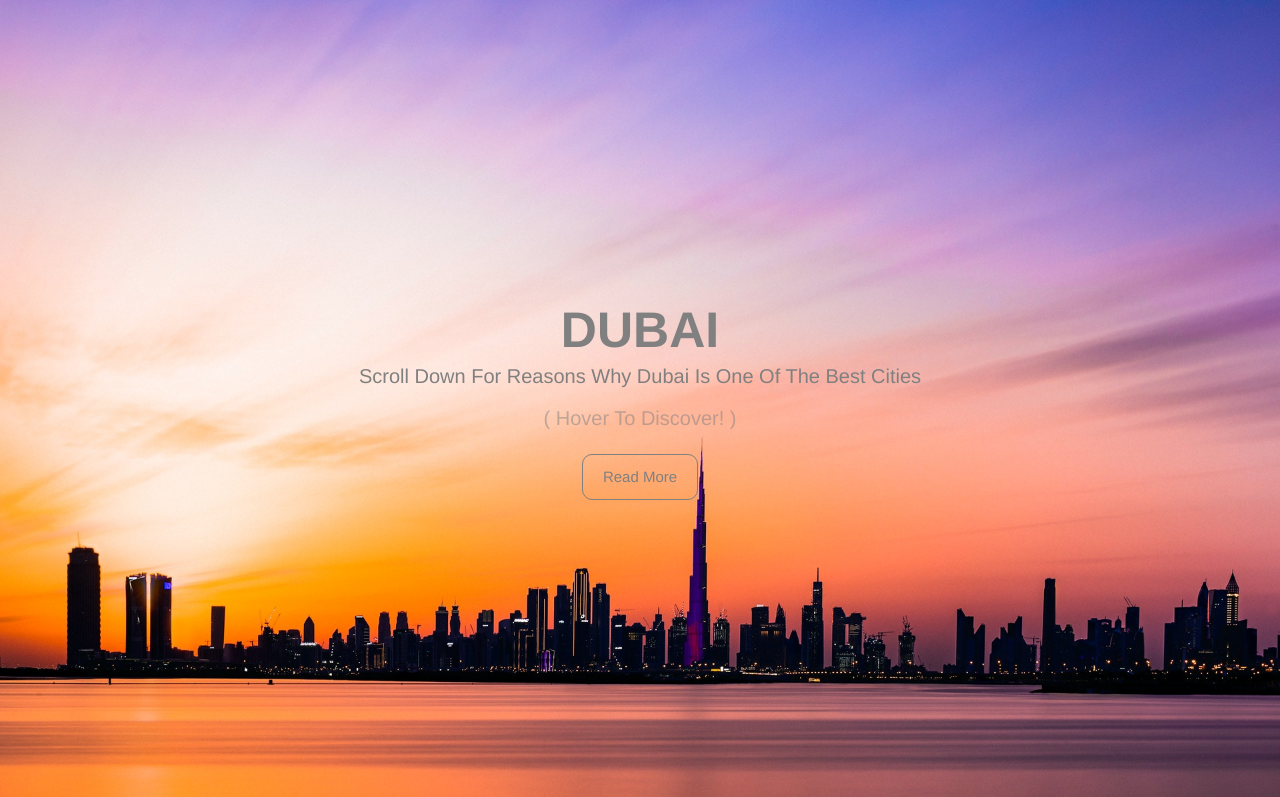
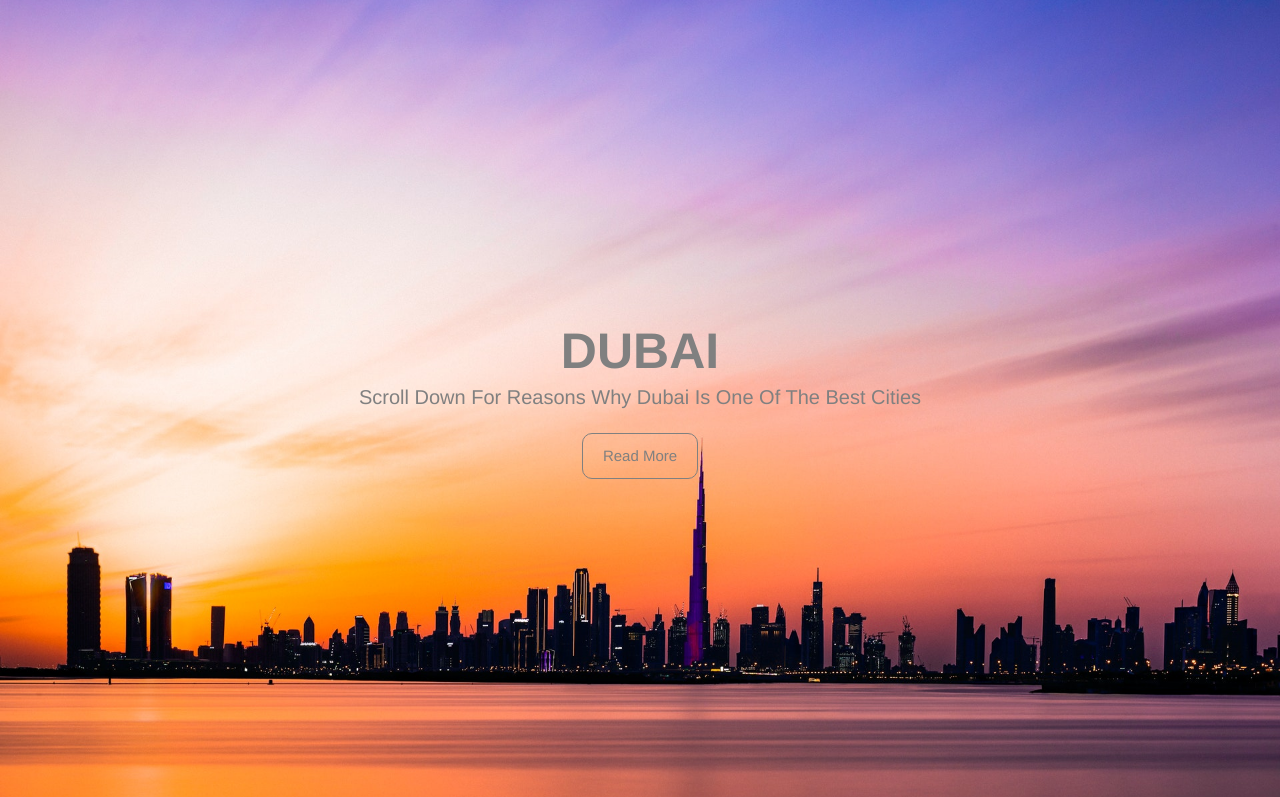
Before and after one commit to firascodes/dubai-landing, a plain HTML site: page index.html in a window 1280 px wide. Shown: the top 797 px of the page. Drawn offline with Linux system fonts and the light colour scheme.

Commit message:
Update index.html

```diff
--- a/index.html
+++ b/index.html
@@ -11,7 +11,7 @@
     <header id="showcase">
         <h1>Dubai</h1>
         <p>Scroll down for reasons why Dubai is one of the best cities</p>
-        <p class="hov">( Hover to discover! )</p>
+<!--         <p class="hov">( Hover to discover! )</p> -->
         <a href="#" class="readmore">Read More</a>
     </header>
 
```
